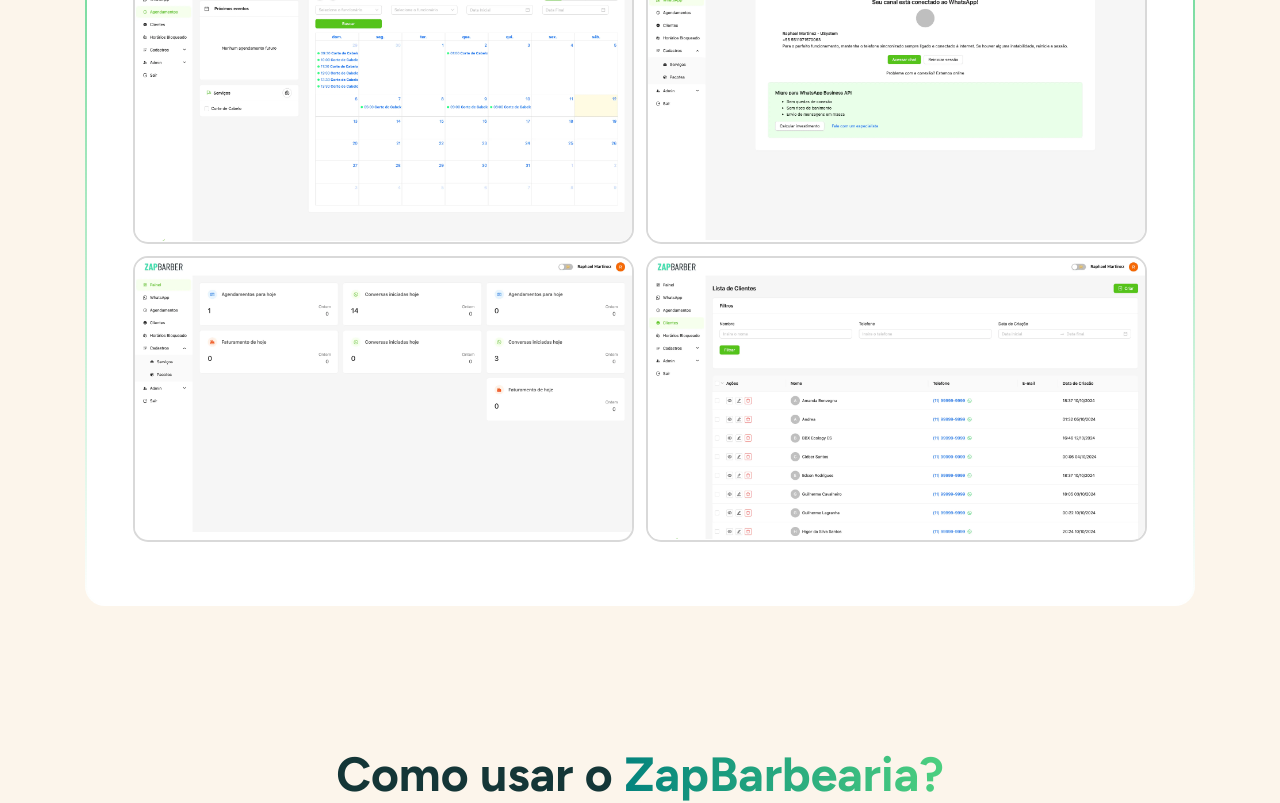
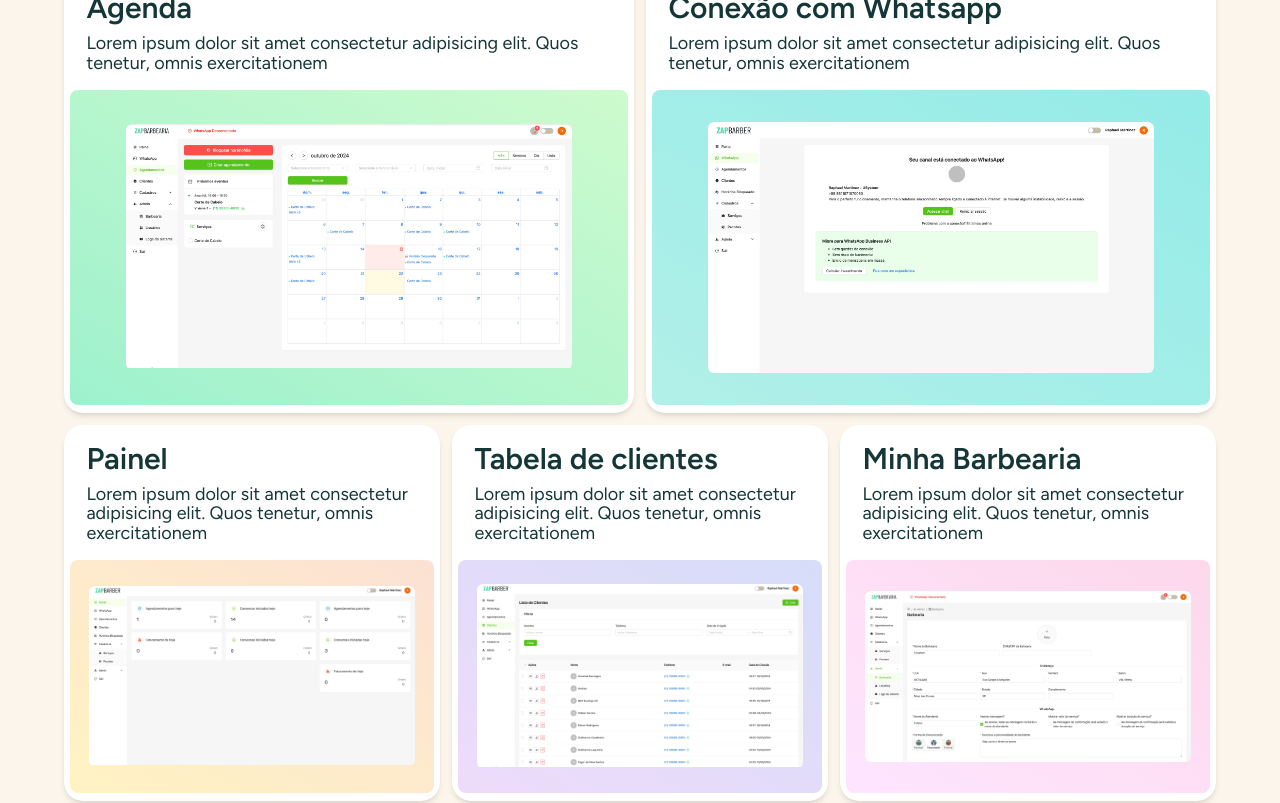
Before and after one commit to usystemsoftwares/zap-barbearia-front, a Next.js app: page / in a window 1280 px wide. Shown: the part 2960-3763 px from the top of the page. Built offline with nearby package versions, Linux system fonts and the light colour scheme.

Commit message:
fix new crm integrado section layout

```diff
--- a/app/globals.css
+++ b/app/globals.css
@@ -21,15 +21,6 @@
   }
 }
 
-.crm-section:before {
-  content: "";
-  position: absolute;
-  inset: 0;
-  padding: 2px;
-  border-radius: inherit;
-  mask: conic-gradient(#000 0 0) content-box exclude, conic-gradient(#000 0 0);
-}
-
 .plan-ul>li:before {
   content: "";
   position: absolute;
--- a/app/page.tsx
+++ b/app/page.tsx
@@ -29,9 +29,8 @@
         <section className="w-container mx-auto relative overflow-hidden">
           <ServiceContainer />
         </section>
-        <section className="w-[min(90%,69.375rem)] mx-auto bg-white relative rounded-[1.25rem] px-6 xl:px-12 pb-16 pt-20 crm-section before:bg-gradient-to-b before:from-primary-green">
-          <h2 className="text-center text-5xl font-bold mb-12 lg:mb-18 relative">CRM integrado</h2>
-          {/* <div className="absolute [background-image:radial-gradient(circle,#2200FF_0%,rgba(255,255,255,0)_75%)] rounded-full right-1/2 translate-x-1/2 w-[25rem] aspect-square"></div> */}
+        <section className="w-[min(90%,75rem)] mx-auto relative rounded-[1.25rem] pb-16 pt-16">
+          <h2 className="text-center text-5xl font-bold mb-12 lg:mb-20 relative">CRM integrado</h2>
           <CRMAnim />
         </section>
         <StepSection />
--- a/components/crm-anim.tsx
+++ b/components/crm-anim.tsx
@@ -4,6 +4,7 @@
 import CRMWhatsapp from "/public/zapbarbearia/crm-whatsapp.webp"
 import CRMPanel from "/public/zapbarbearia/crm-panel.webp"
 import CRMCostumers from "/public/zapbarbearia/crm-customers.webp"
+import MyBarbershop from "/public/zapbarbearia/crm-my-barbershop.webp"
 import Image from "next/image"
 import { motion } from "framer-motion"
 import FadeUp from "./fade-up"
@@ -11,34 +12,70 @@
 const CRMAnim = () => {
   return (
     <motion.ul
-      className="grid lg:grid-cols-2 leading-[1.2] gap-3 *:rounded-[.9375rem] *:border-2 *:border-[#D9D9D9] *:overflow-hidden text-start relative"
+      className="grid lg:grid-cols-[repeat(30,minmax(0,1fr))] *:flex *:flex-col leading-[1.2] gap-3 *:rounded-[1.2rem] *:px-[.4rem] *:pt-4 *:pb-2 *:overflow-hidden *:bg-white *:shadow-md text-start relative [&_p]:pt-2 [&_p]:pb-4 [&_p]:mx-4 [&_p]:leading-[1.1] [&_h3]:mx-4"
     >
-      <FadeUp className="">
+      <FadeUp className="lg:[grid-area:span_1/span_15]">
+        <h3 className="text-3xl font-semibold">Agenda</h3>
+        <p className="">Lorem ipsum dolor sit amet consectetur adipisicing elit. Quos tenetur, omnis exercitationem</p>
+        <div className="bg-gradient-to-tr py-6 lg:py-8 flex-1 grid place-items-center rounded-[.5rem] to-[#cdfbcd] from-[#9ef1ce]">
+          <div className="overflow-hidden w-[90%] lg:w-4/5 rounded-[.4rem]">
             <Image
-          className="-translate-y-[1px]"
+              className="-translate-y-[.125rem]"
               src={CRMCalendar}
               alt="Calendário do CRM"
             />
+          </div>
+        </div>
       </FadeUp>
-      <FadeUp className="">
+      <FadeUp className="lg:[grid-area:span_1/span_15]">
+        <h3 className="text-3xl font-semibold">Conexão com Whatsapp</h3>
+        <p className="">Lorem ipsum dolor sit amet consectetur adipisicing elit. Quos tenetur, omnis exercitationem</p>
+        <div className="bg-gradient-to-tr py-6 lg:py-8 flex-1 grid place-items-center rounded-[.5rem] to-[#94ebe8] from-[#b1f0e8]">
+          <div className="overflow-hidden w-[90%] lg:w-4/5 rounded-[.4rem]">
             <Image
               src={CRMWhatsapp}
               alt="Tela de Whatsapp do CRM"
             />
+          </div>
+        </div>
       </FadeUp>
-      <FadeUp className="">
+      <FadeUp className="lg:[grid-area:span_1/span_10]">
+        <h3 className="text-3xl font-semibold">Painel</h3>
+        <p className="">Lorem ipsum dolor sit amet consectetur adipisicing elit. Quos tenetur, omnis exercitationem</p>
+        <div className="bg-gradient-to-tr py-6 flex-1 grid place-items-center rounded-[.5rem] to-[#fce1d4] from-[#fff3c3]">
+          <div className="overflow-hidden w-[90%] rounded-[.4rem]">
             <Image
-          className="-translate-y-[1px]"
+              className="-translate-y-[.125rem]"
               src={CRMPanel}
               alt="Painel do CRM"
             />
+          </div>
+        </div>
       </FadeUp>
-      <FadeUp className="">
+      <FadeUp className="lg:[grid-area:span_1/span_10]">
+        <h3 className="text-3xl font-semibold">Tabela de clientes</h3>
+        <p className="">Lorem ipsum dolor sit amet consectetur adipisicing elit. Quos tenetur, omnis exercitationem</p>
+        <div className="bg-gradient-to-tr py-6 flex-1 grid place-items-center rounded-[.5rem] to-[#d6ddf9] from-[#eedbfa]">
+          <div className="overflow-hidden w-[90%] rounded-[.4rem]">
             <Image
-          className="-translate-y-[1px]"
+              className="-translate-y-[.125rem]"
               src={CRMCostumers}
               alt="CLientes"
             />
+          </div>
+        </div>
+      </FadeUp>
+      <FadeUp className="lg:[grid-area:span_1/span_10]">
+        <h3 className="text-3xl font-semibold">Minha Barbearia</h3>
+        <p className="">Lorem ipsum dolor sit amet consectetur adipisicing elit. Quos tenetur, omnis exercitationem</p>
+        <div className="bg-gradient-to-tr py-6 flex-1 grid place-items-center rounded-[.5rem] to-[#fdd8eb] from-[#fee5ff]">
+          <div className="overflow-hidden w-[90%] rounded-[.4rem]">
+            <Image
+              src={MyBarbershop}
+              alt="Minha Barbearia"
+            />
+          </div>
+        </div>
       </FadeUp>
     </motion.ul>
   )
--- a/components/service-anim.tsx
+++ b/components/service-anim.tsx
@@ -56,7 +56,7 @@
           />
         </article>
       </FadeUp>
-      <FadeUp className="from-[#003D3D] max-lg:pb-4 text-white to-[#008861] lg:[grid-area:span_1/span_16]">
+      <FadeUp className="from-[#003D3D] to-[#008861] max-lg:pb-4 text-white lg:[grid-area:span_1/span_16]">
         <article className="flex flex-col md:flex-row gap-4 md:gap-0 lg:gap-6 justify-between">
           <div className="max-w-[26ch]">
             <h4 className="text-2xl font-semibold pb-4">Customize sua abordagem com nosso robô.</h4>
```
Also changed, not shown: public/zapbarbearia/crm-calendar.webp, public/zapbarbearia/crm-my-barbershop.webp (added). Lines whose indentation alone changed are shown as unchanged.
